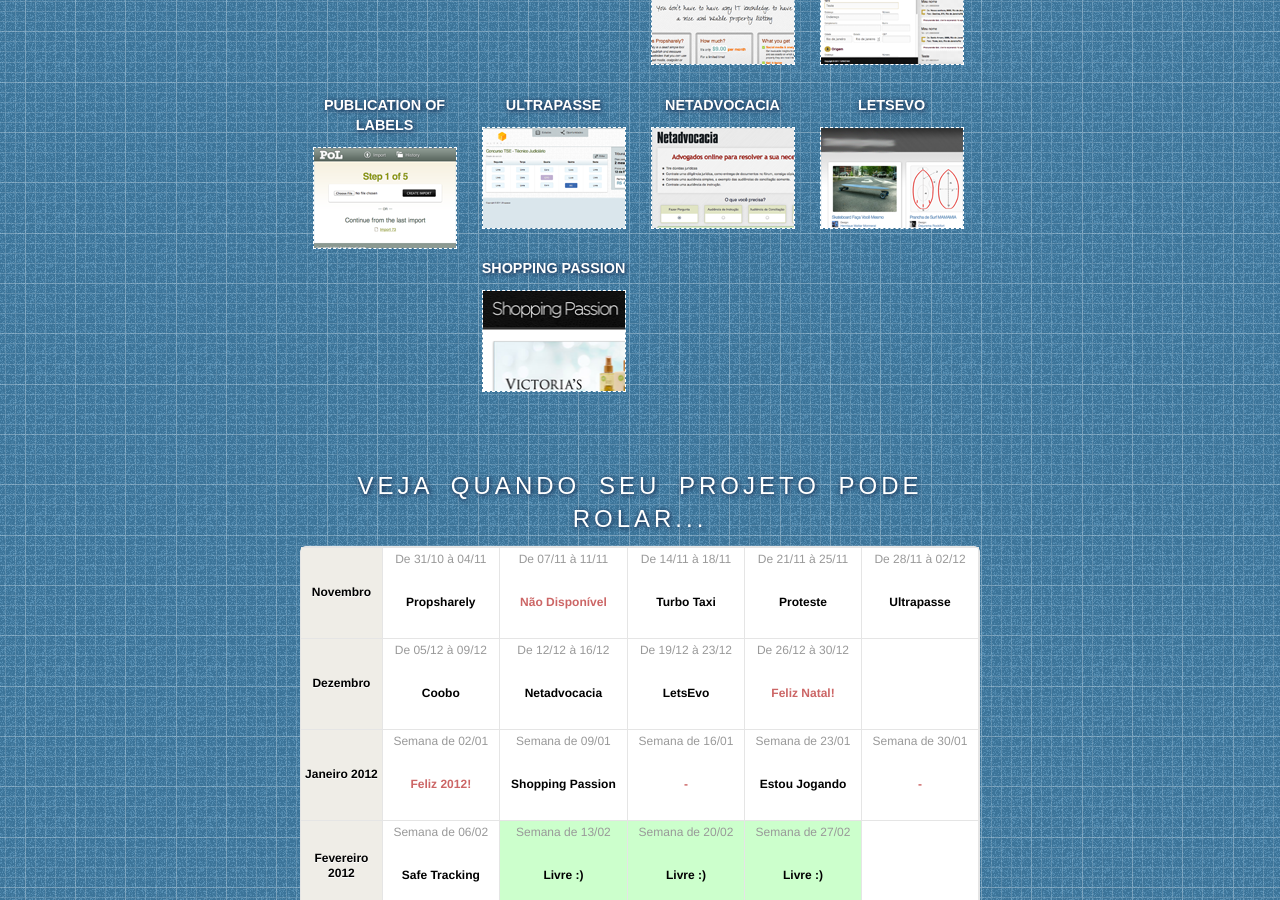
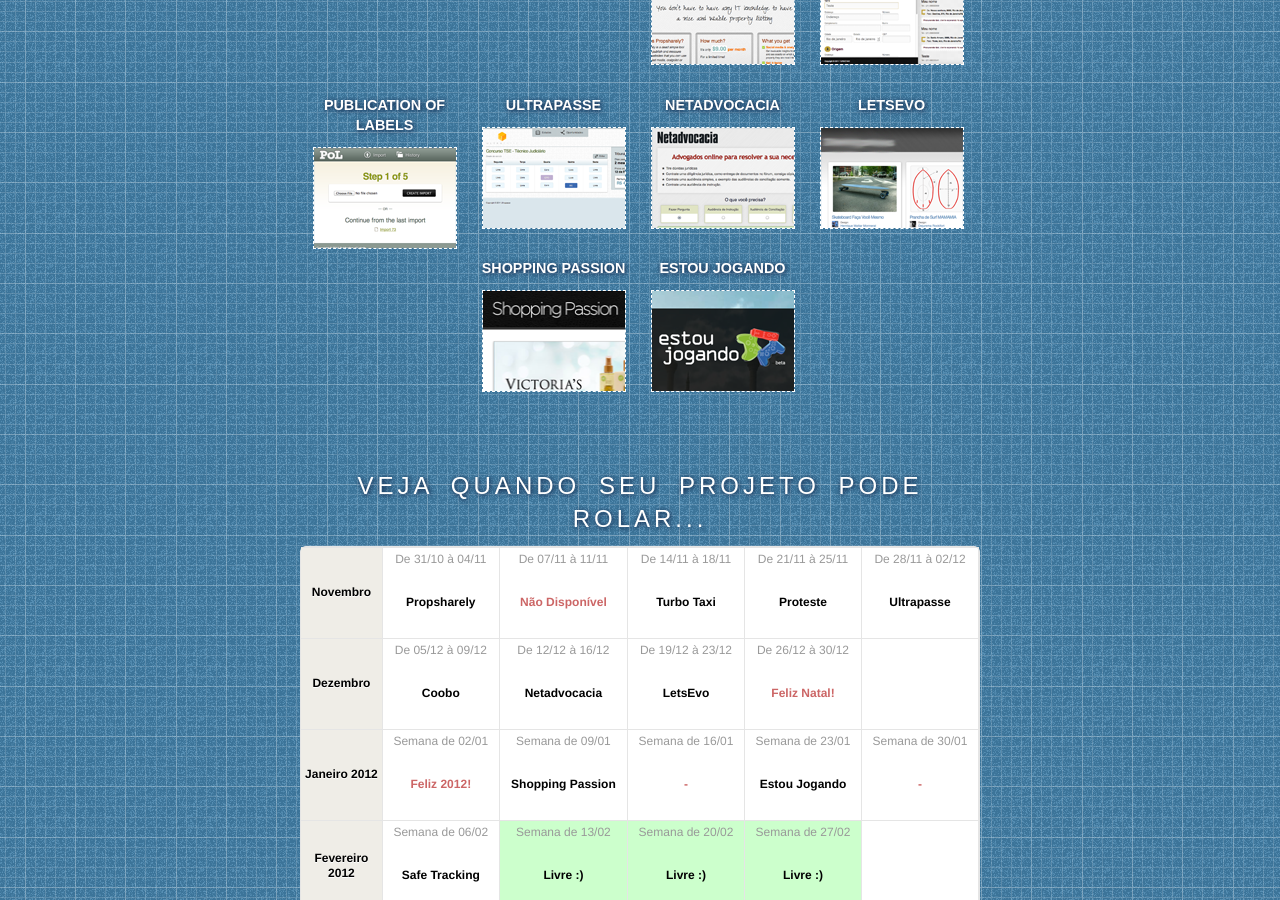
Before and after one commit to marciomarques/startupdev.github.com, a Jekyll site: the page built from index.html, in a window 1280 px wide and 900 px high, scrolled down 1000 px. Built offline with Jekyll 4.4.1, drawn with Linux system fonts in a browser that asks for light colours; nearby versions of some CDN libraries; some web fonts are replaced.

Commit message:
Adding Estou Jogando.

```diff
--- a/index.html
+++ b/index.html
@@ -196,6 +196,10 @@
   <li>
     <h4>Shopping Passion</h4>
     <p><img src="/images/apps/shopping-passion.png" width="142" height="100" alt="Shopping Passion" /></p>
+  </li>
+  <li>
+    <h4>Estou Jogando</h4>
+    <p><img src="/images/apps/estou-jogando.png" width="142" height="100" alt="Estou Jogando" /></p>
   </li>
 </ul>
 
```
Also changed, not shown: images/apps/estou-jogando.png (added).
